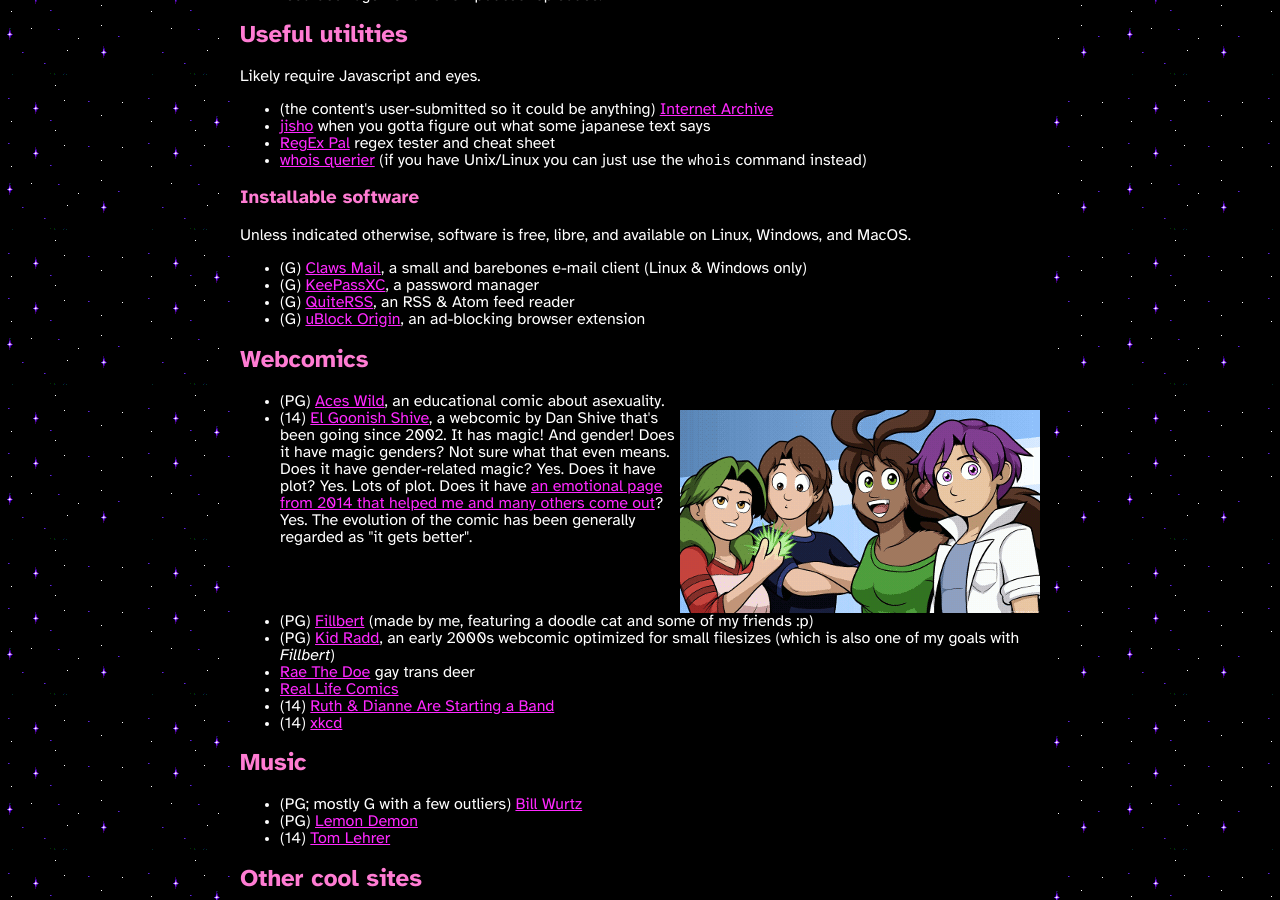
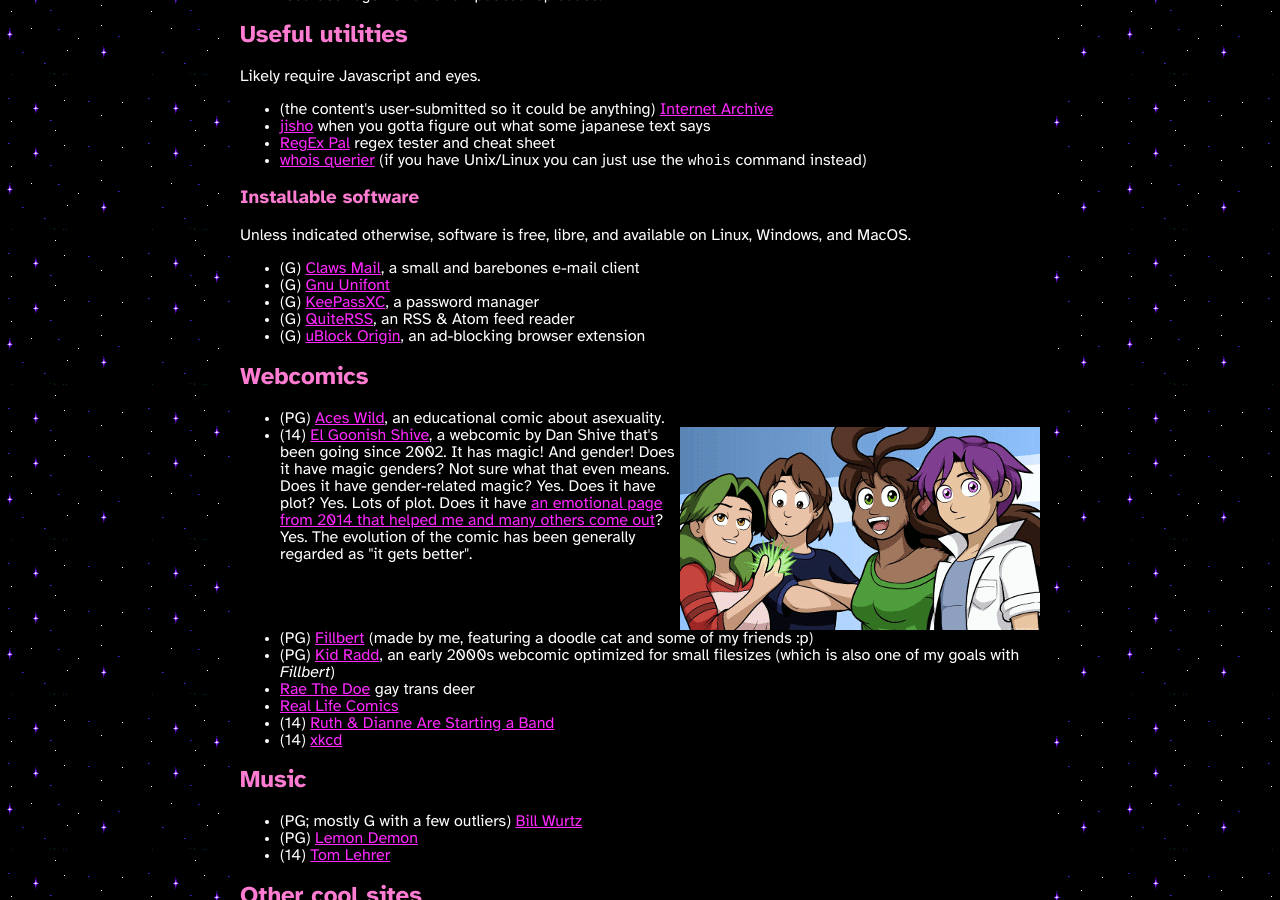
Before and after one commit to mincerafter42/mincerafter42.github.io, a Jekyll site: the page built from other-web-sites.md, in a window 1280 px wide and 900 px high, scrolled down 541 px. Built offline with Jekyll 4.4.1, drawn with Linux system fonts in a browser that asks for light colours.

Commit message:
other web sites: added gnu unifont, and claws-mail worcs on macos

```diff
--- a/other-web-sites.md
+++ b/other-web-sites.md
@@ -32,7 +32,8 @@
 ### Installable software
 Unless indicated otherwise, software is free, libre, and available on Linux, Windows, and MacOS.
 
-- (G) [Claws Mail](https://www.claws-mail.org/), a small and barebones e-mail client (Linux & Windows only)
+- (G) [Claws Mail](https://www.claws-mail.org/), a small and barebones e-mail client
+- (G) [Gnu Unifont](https://www.unifoundry.com/unifont)
 - (G) [KeePassXC](https://keepassxc.org/), a password manager
 - (G) [QuiteRSS](https://quiterss.org/), an RSS & Atom feed reader
 - (G) [uBlock Origin](https://github.com/gorhill/uBlock#ublock-origin), an ad-blocking browser extension
```
